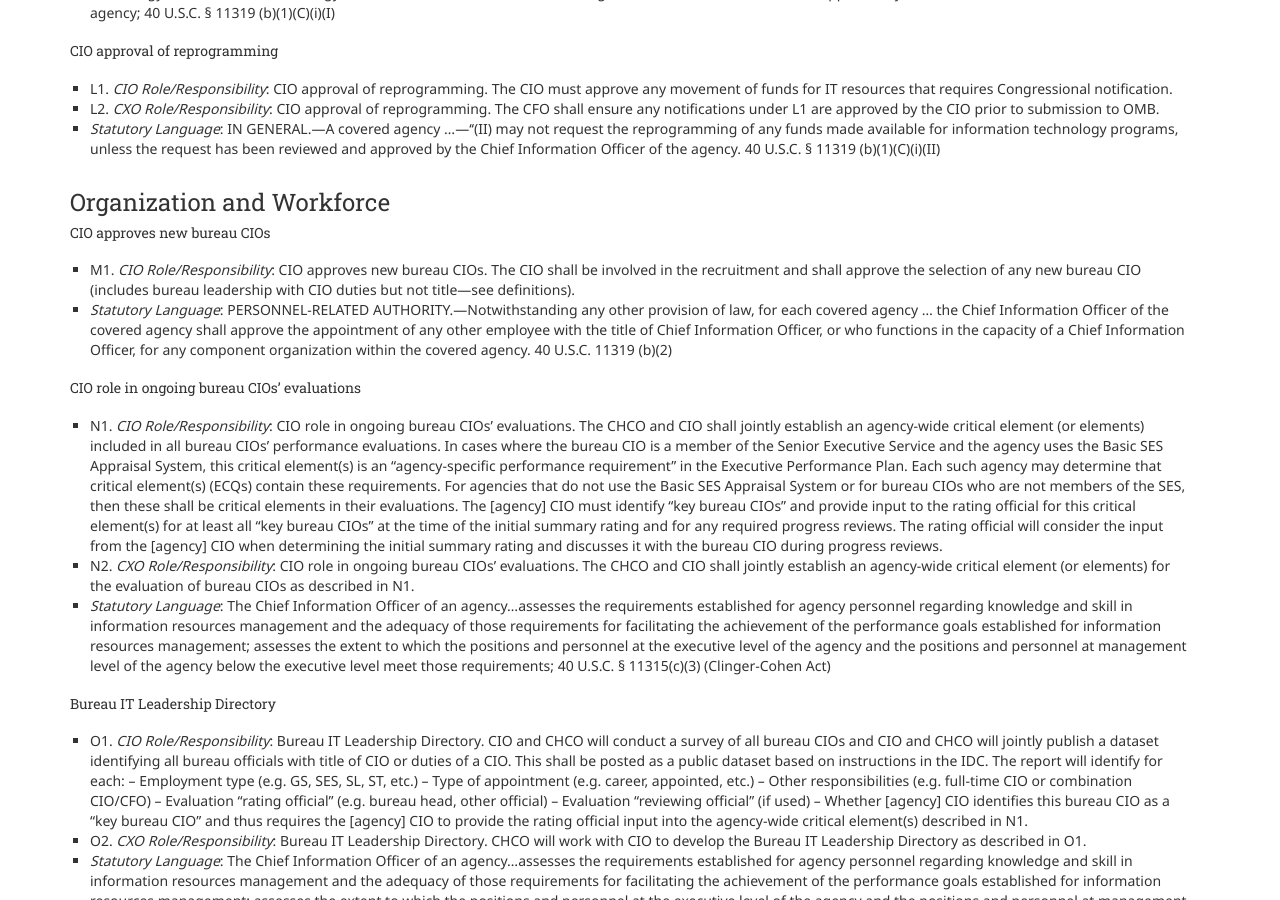
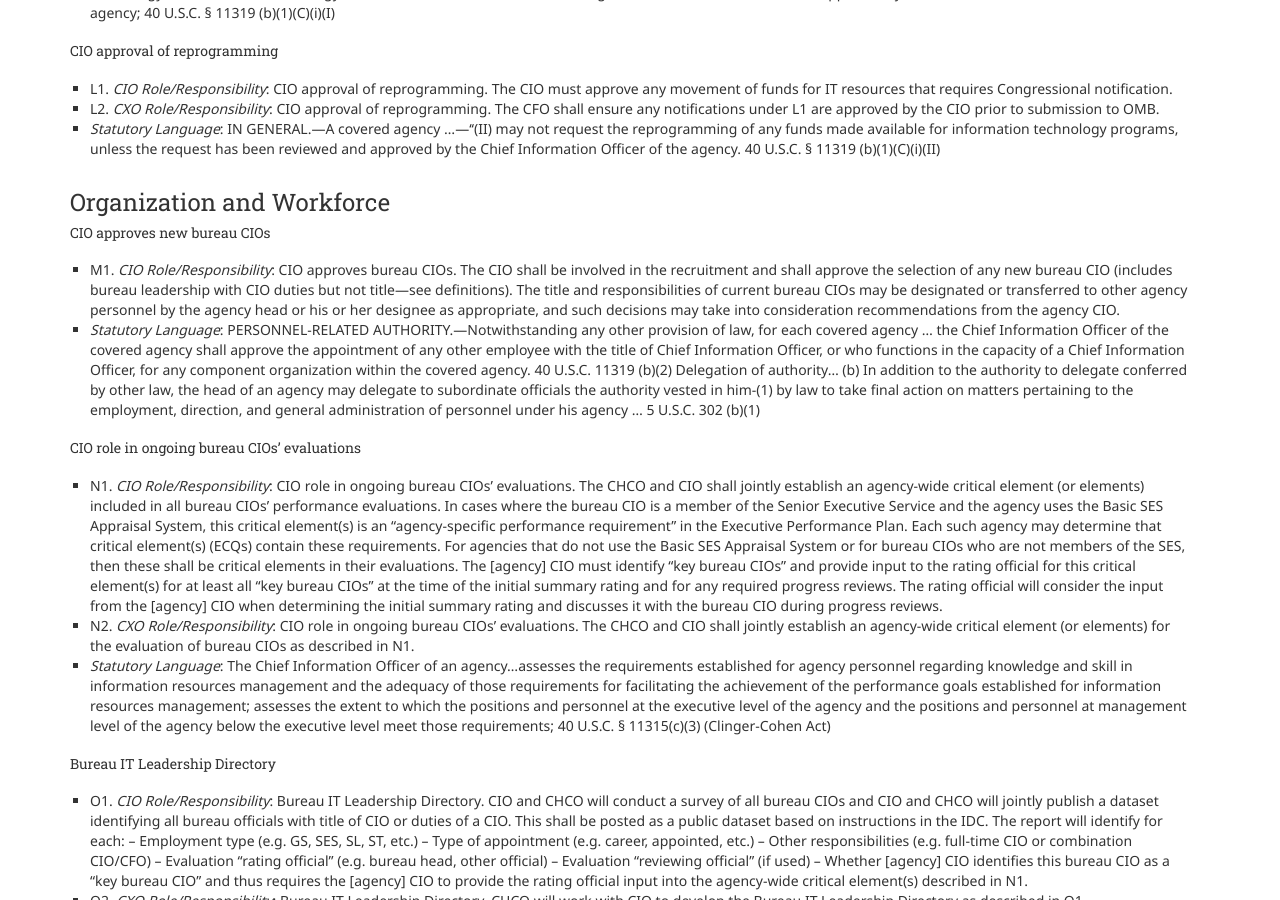
Before and after one commit to WhiteHouse/fitara, a Jekyll site: the page built from index.md, in a window 1280 px wide and 900 px high, scrolled down 10260 px. Built offline with Jekyll 4.4.1, drawn with Linux system fonts in a browser that asks for light colours.

Commit message:
Update index.md
Refine CIO role and responsibility in approving new bureau CIOs and clarify role and responsibility of the agency head, or his or her designee, in consultation with the agency CIO, to ensure that the agency's respective bureaus have the most effective CIOs in place.

```diff
--- a/index.md
+++ b/index.md
@@ -321,8 +321,8 @@ BUDGET FORMULATION.—The Director of the Office of Management and Budget shall
 
 ##### CIO approves new bureau CIOs
 
- - M1. *CIO Role/Responsibility*: CIO approves new bureau CIOs. The CIO shall be involved in the recruitment and shall approve the selection of any new bureau CIO (includes bureau leadership with CIO duties but not title—see definitions).
- - *Statutory Language*: PERSONNEL-RELATED AUTHORITY.—Notwithstanding any other provision of law, for each covered agency … the Chief Information Officer of the covered agency shall approve the appointment of any other employee with the title of Chief Information Officer, or who functions in the capacity of a Chief Information Officer, for any component organization within the covered agency. 40 U.S.C. 11319 (b)(2)
+ - M1. *CIO Role/Responsibility*: CIO approves bureau CIOs. The CIO shall be involved in the recruitment and shall approve the selection of any new bureau CIO (includes bureau leadership with CIO duties but not title—see definitions). The title and responsibilities of current bureau CIOs may be designated or transferred to other agency personnel by the agency head or his or her designee as appropriate, and such decisions may take into consideration recommendations from the agency CIO.
+ - *Statutory Language*: PERSONNEL-RELATED AUTHORITY.—Notwithstanding any other provision of law, for each covered agency … the Chief Information Officer of the covered agency shall approve the appointment of any other employee with the title of Chief Information Officer, or who functions in the capacity of a Chief Information Officer, for any component organization within the covered agency. 40 U.S.C. 11319 (b)(2) Delegation of authority... (b) In addition to the authority to delegate conferred by other law, the head of an agency may delegate to subordinate officials the authority vested in him-(1) by law to take final action on matters pertaining to the employment, direction, and general administration of personnel under his agency ... 5 U.S.C. 302 (b)(1)
 
 ##### CIO role in ongoing bureau CIOs’ evaluations
 
```
